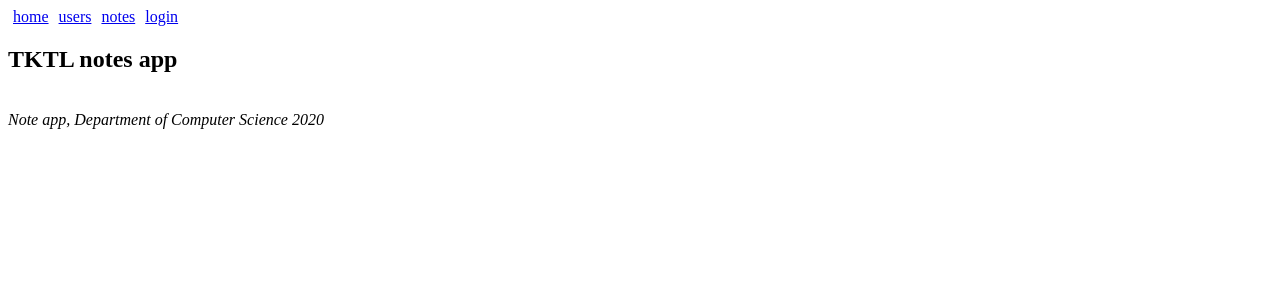
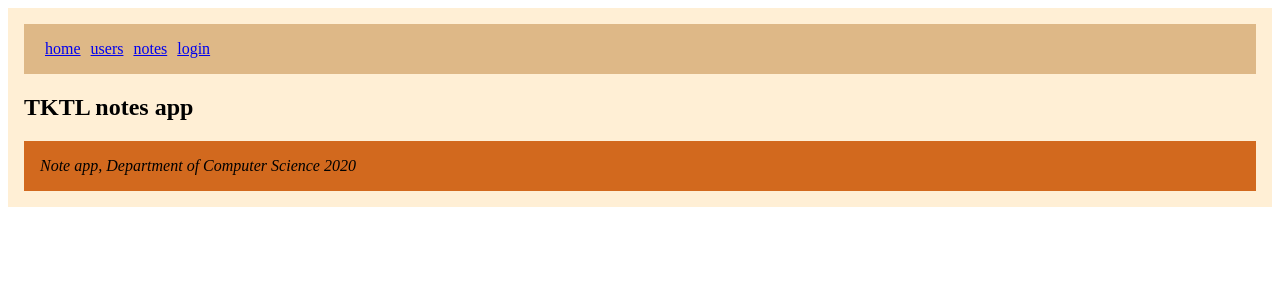
Before and after one commit to TanoueDaisuke/react-router-practice, a React (Create React App) app: page / in a window 1280 px wide. Shown: the top 300 px of the page. Built offline with nearby package versions, Linux system fonts and the light colour scheme.

Commit message:
topページのスタイリング

```diff
--- a/src/App.js
+++ b/src/App.js
@@ -11,10 +11,26 @@ import {
 import Notes from './components/Notes'
 import Note from './components/Note'
 import Login from './components/Login'
+import styled from 'styled-components'
 
 const App = () => {
+  const Page = styled.div`
+    padding: 1em;
+    background: papayawhip;
+  `
 
-  const [notes, setNotes] = useState([
+  const Navigation = styled.div`
+    background: BurlyWood;
+    padding: 1em;
+  `
+
+  const Footer = styled.div`
+    background: Chocolate;
+    padding: 1em;
+    margin-top: 1em;
+  `
+
+  const[notes, setNotes] = useState([
     {
       id: 1,
       content: "てすと１",
@@ -55,9 +71,9 @@ const App = () => {
   const note = notes[0] // ↑がエラー出るのでとりあえず
 
   return (
-    <>
+    <Page>
       <Router>
-        <div>
+        <Navigation>
           <Link style={padding} to="/">home</Link>
           <Link style={padding} to="/users">users</Link>
           <Link style={padding} to="/notes">notes</Link>
@@ -65,7 +81,7 @@ const App = () => {
             ? <em>{user} logged in</em>
             : <Link style={padding} to="/login">login</Link>
           }
-        </div>
+        </Navigation>
 
         <Switch>
           <Route path="/notes/:id">
@@ -86,11 +102,10 @@ const App = () => {
         </Switch>
       </Router>
 
-      <div>
-        <br/>
+      <Footer>
         <em>Note app, Department of Computer Science 2020</em>
-      </div>
-    </>
+      </Footer>
+    </Page>
   )
 }
 
```
